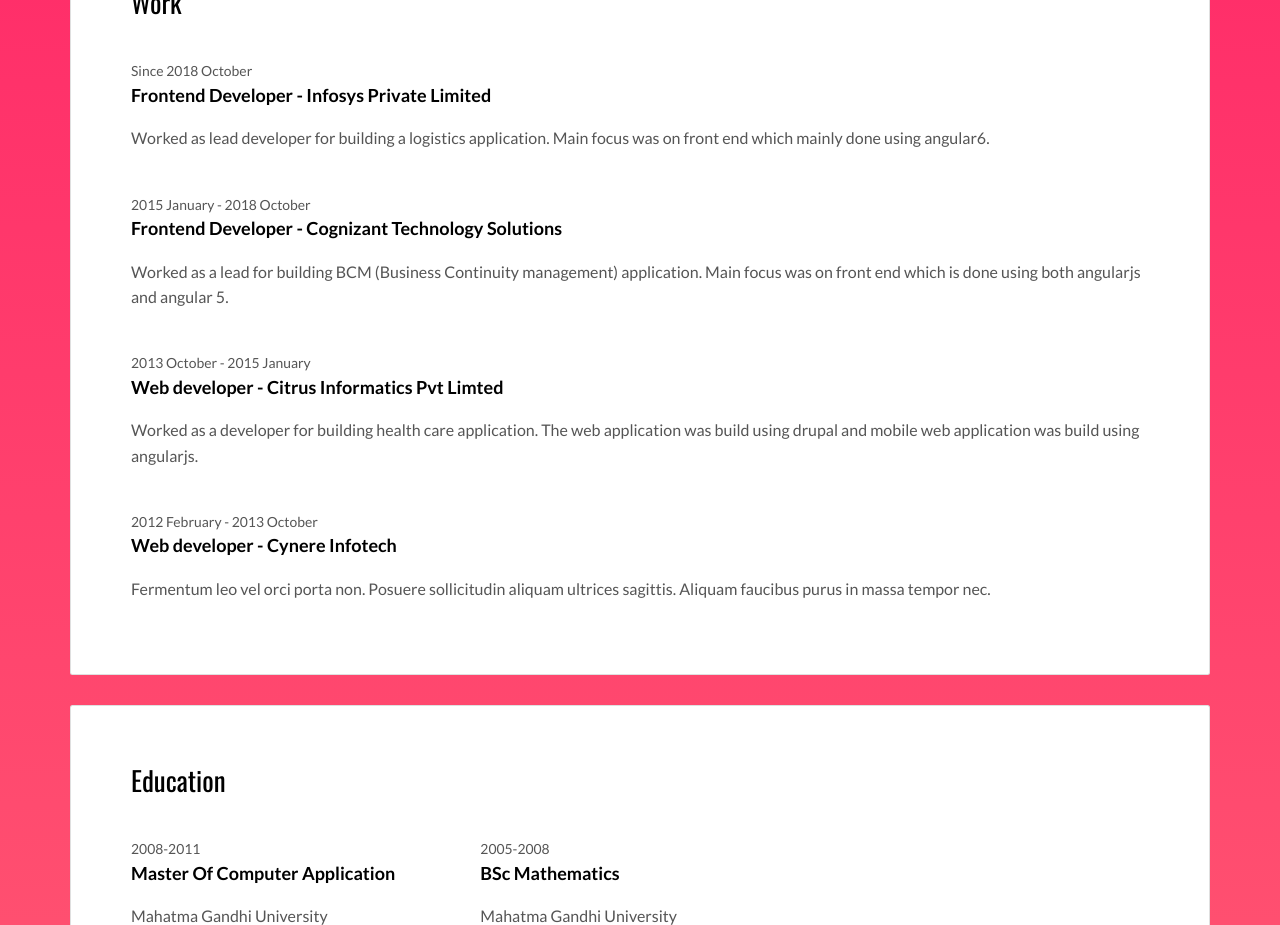
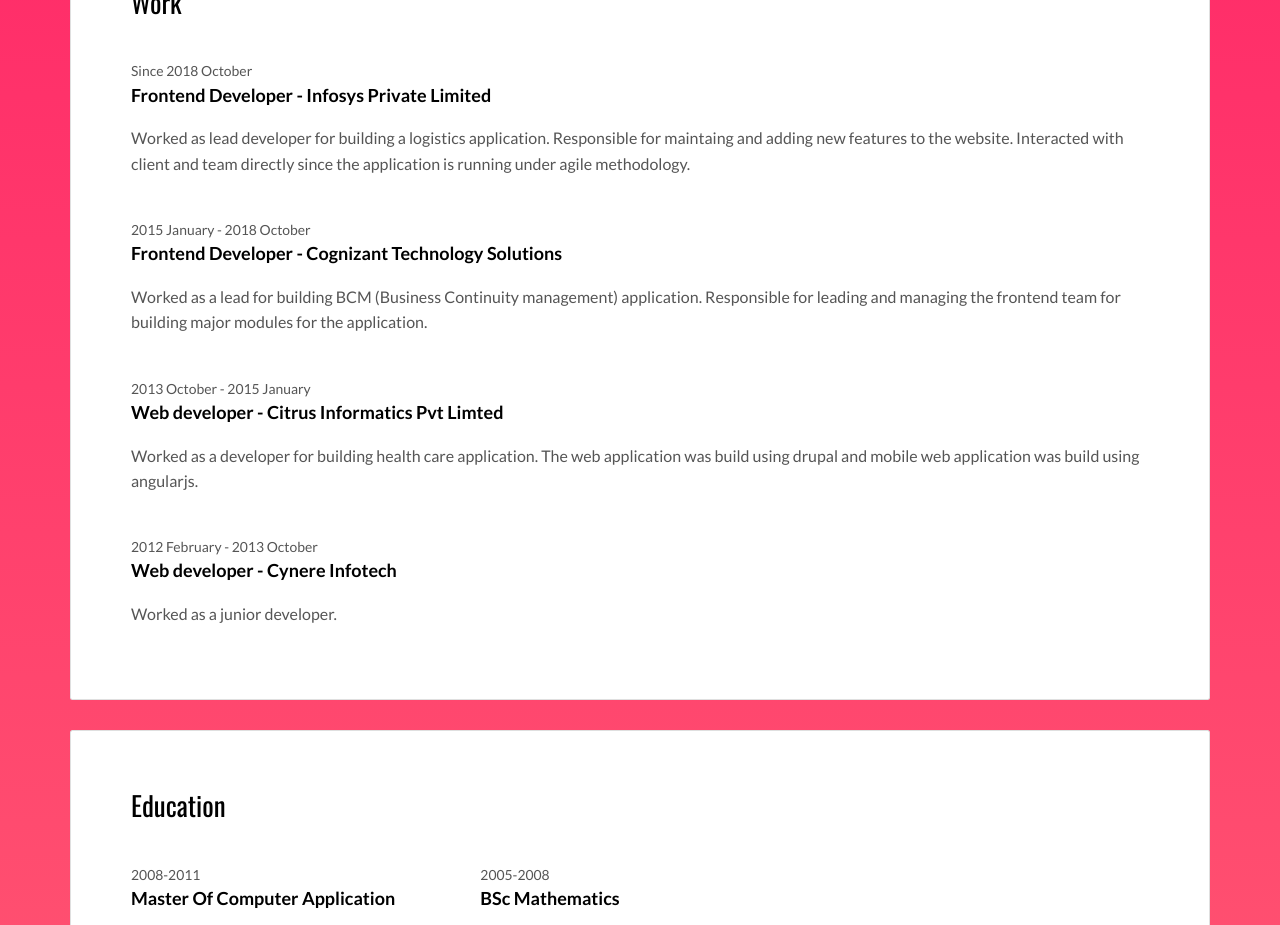
Before and after one commit to sivams20/portfolio, an Angular app: page / in a window 1280 px wide. Shown: the part 1360-2285 px from the top of the page. Built offline with nearby package versions, Linux system fonts and the light colour scheme.

Commit message:
Added content in the work component

```diff
--- a/package.json
+++ b/package.json
@@ -25,6 +25,7 @@
     "@angular/router": "~7.2.0",
     "body-parser": "^1.19.0",
     "core-js": "^2.5.4",
+    "dotenv": "^8.0.0",
     "express": "^4.17.0",
     "nodemailer": "^6.1.1",
     "rxjs": "~6.3.3",
--- a/src/app/work/app.work.html
+++ b/src/app/work/app.work.html
@@ -4,13 +4,13 @@
       <div class="work-experience">
         <small class="date">Since 2018 October</small>
         <h3 class="h5 date-title">Frontend Developer - <a href="https://www.infosys.com/" title="Create professionnal website">Infosys Private Limited</a></h3>
-        <p>Worked as lead developer for building a logistics application. Main focus was on front end which mainly done using angular6.</p>
+        <p>Worked as lead developer for building a logistics application. Responsible for maintaing and adding new features to the website. Interacted with client and team directly since the application is running under agile methodology.</p>
       </div>
 
       <div class="work-experience">
         <small class="date">2015 January - 2018 October</small>
         <h3 class="h5 date-title">Frontend Developer - <a href="https://www.cognizant.com/" title="">Cognizant Technology Solutions</a></h3>
-        <p>Worked as a lead for building BCM (Business Continuity management) application. Main focus was on front end which is done using both angularjs and angular 5.</p>
+        <p>Worked as a lead for building BCM (Business Continuity management) application. Responsible for leading and managing the frontend team for building major modules for the application.</p>
       </div>
 
       <div class="work-experience">
@@ -22,7 +22,7 @@
       <div class="work-experience">
         <small class="date">2012 February - 2013 October</small>
         <h3 class="h5 date-title">Web developer - <a href="https://cynere.com/" title="">Cynere Infotech</a></h3>
-        <p>Fermentum leo vel orci porta non. Posuere sollicitudin aliquam ultrices sagittis. Aliquam faucibus purus in massa tempor nec.</p>
+        <p>Worked as a junior developer. </p>
       </div>
     </div>
 </div>
```
Also changed, not shown: server.js (+7 -6 lines), 2 other files (tests, documents, lock files or other folders).
